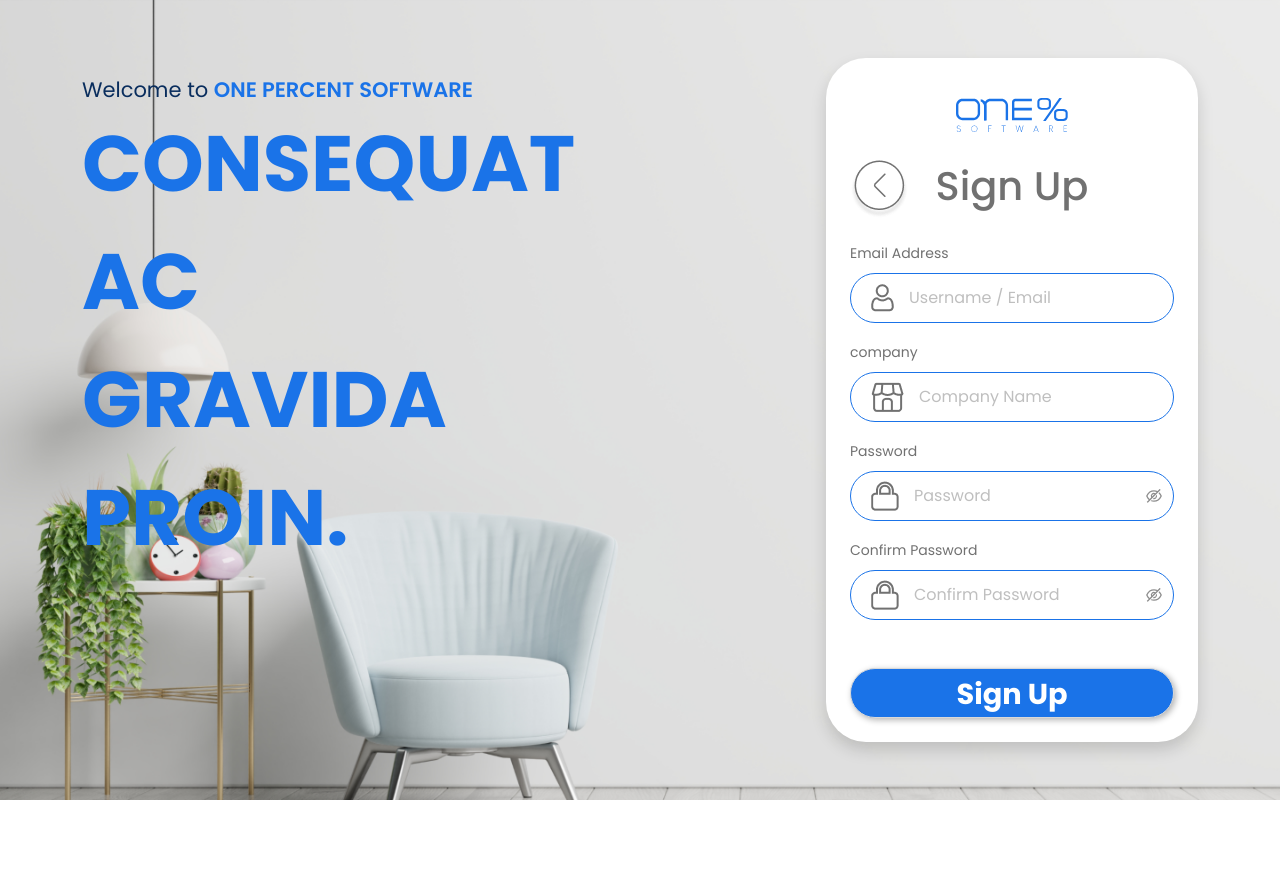
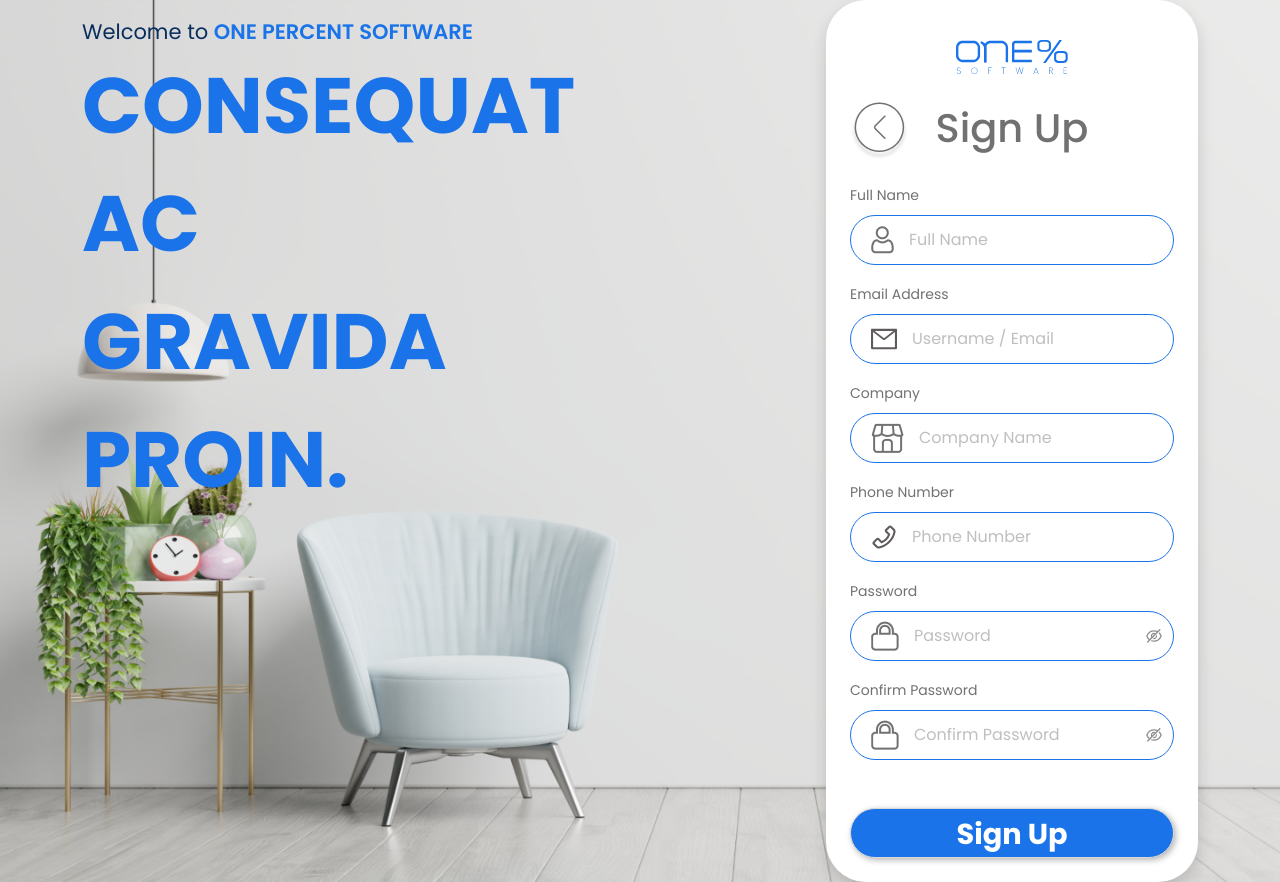
Before and after one commit to Superior-CS-Group/FrontEnd, a React (Create React App) app: page /auth/sign-up in a window 1280 px wide. Before the commit the page ends 800 px from the top, so only its background shows below. Built offline with nearby package versions, Linux system fonts and the light colour scheme; sample sign-in values are in the browser's storage.

Commit message:
sign up changes

```diff
--- a/src/App.css
+++ b/src/App.css
@@ -8,7 +8,7 @@ body {
 .login-bg {
   background: url("../src/images/bg-login.png") no-repeat center top;
   background-size: cover;
-  height: 100vh;
+  /* height: 100vh; */
 }
 
 .radius-40 {
@@ -2422,3 +2422,7 @@ img.preview-logo {
   color: #1890ff;
   font-size: 17px;
 }
+.bg-color-icon {
+  color: #605b5b;
+  font-size: 26px;
+}
--- a/src/components/auth/SignUp.js
+++ b/src/components/auth/SignUp.js
@@ -8,8 +8,7 @@ import company from "../../images/company.png";
 import lock from "../../images/lock.png";
 import { signUpStepOneSchema } from "../../validators/auth/auth.validator";
 import { signup } from "../../api/auth";
-
-
+import { PhoneOutlined, MailOutlined } from "@ant-design/icons";
 function SignUp() {
   const [form, setForm] = useState({
     email: "",
@@ -54,7 +53,21 @@ function SignUp() {
       </div>
       <Form>
         <InputField
+          value=""
           icon={<img src={user} alt="" />}
+          placeholder="Full Name"
+          label="Full Name"
+          type="text"
+          name="Full Name"
+          dclass="ant-icon-space mb-3"
+          onChange={handleAllChange}
+        />
+
+        <div role="alert" class="text-danger">
+          {errors.companyName}
+        </div>
+        <InputField
+          icon={<MailOutlined className="bg-color-icon" />}
           placeholder="Username / Email"
           label="Email Address"
           type="text"
@@ -69,9 +82,24 @@ function SignUp() {
           value=""
           icon={<img src={company} alt="" />}
           placeholder="Company Name"
-          label="company"
+          label="Company"
           type="text"
           name="companyName"
+          dclass="ant-icon-space mb-3"
+          onChange={handleAllChange}
+        />
+
+        <div role="alert" class="text-danger">
+          {errors.companyName}
+        </div>
+
+        <InputField
+          value=""
+          icon={<PhoneOutlined className="bg-color-icon" />}
+          placeholder="Phone Number"
+          label="Phone Number"
+          type="text"
+          name="Phone Number"
           dclass="ant-icon-space mb-3"
           onChange={handleAllChange}
         />
--- a/src/components/modal/changePassword.component.jsx
+++ b/src/components/modal/changePassword.component.jsx
@@ -1,17 +1,35 @@
 import React from "react";
-import { Modal } from "antd";
+import { Modal, Form, Input, Button } from "antd";
 export default function ChangePasswordUser(props) {
   return (
     <>
       <Modal
-        title="Basic Modal"
-        visible={props.isModalShowPassword}
+        className="modal-radius"
+        title="Change Password"
+        visible={props.isModalShow}
         onOk={props.handleOk}
         onCancel={props.handleCancel}
+        footer={null}
       >
-        <p>Some contents...</p>
-        <p>Some contents...</p>
-        <p>Some contents...</p>
+        <Form layout="vertical">
+          <Form.Item label="Old Password" name="Old Password">
+            <Input />
+          </Form.Item>
+          <Form.Item label="New Password" name="New Password ">
+            <Input />
+          </Form.Item>
+          <Form.Item label="Confirm Password" name="Confirm Password">
+            <Input />
+          </Form.Item>
+          <div className="text-right">
+            <Button onClick={props.handleCancel} className="radius-30 me-3">
+              Cancel
+            </Button>
+            <Button type="primary" className="radius-30">
+              Update
+            </Button>
+          </div>
+        </Form>
       </Modal>
     </>
   );
--- a/src/components/setting/userTable.component.jsx
+++ b/src/components/setting/userTable.component.jsx
@@ -10,7 +10,7 @@ import { deleteCatalog } from "../../api/catalogue";
 import { getUserList } from "../../api/admin.js";
 import { LockOutlined } from "@ant-design/icons";
 import ChangePasswordUser from "../modal/changePassword.component";
-export default function UserTable() {
+export default function UserTable(props) {
   const params = useParams();
 
   const [isModalShow, setIsModalShow] = useState(false);
@@ -119,7 +119,10 @@ export default function UserTable() {
                 style={{ backgroundColor: "#52c41a" }}
               />
               <Tooltip title="Change Password">
-                <LockOutlined className="cursor-btn pass-key-btn" />
+                <LockOutlined
+                  className="cursor-btn pass-key-btn"
+                  onClick={showModalPassword}
+                />
               </Tooltip>
             </>
           ),
@@ -166,7 +169,7 @@ export default function UserTable() {
         />
       </ReactDragListView.DragColumn>
       <ChangePasswordUser
-        showModal={showModalPassword}
+        showModalPassword={showModalPassword}
         handleCancel={handleCancel}
         handleOk={handleOk}
         isModalShow={isModalShow}
```
